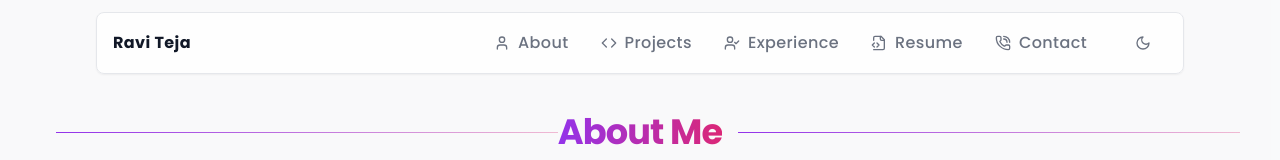
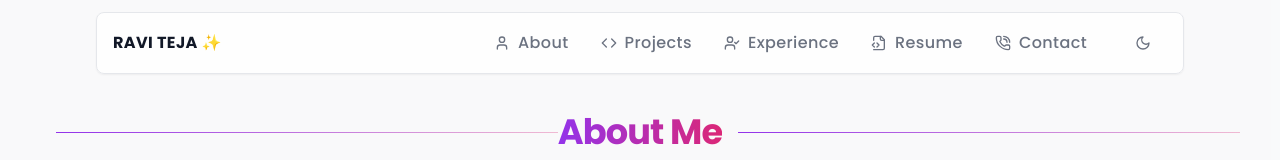
Before and after one commit to RaviTejaLadi/ravitejal, a React (Vite) app: page / in a window 1280 px wide. Shown: the top 160 px of the page. Built offline with nearby package versions, Linux system fonts and the light colour scheme.

Commit message:
feat: update user display in NavBar with LinkedIn link and enhance user name styling

```diff
--- a/src/config/nav-config.ts
+++ b/src/config/nav-config.ts
@@ -13,7 +13,7 @@ interface UserLinks {
 }
 
 export const navConfig: UserLinks = {
-  user: 'Ravi Teja',
+  user: 'RAVI TEJA ✨',
   links: [
     { name: 'About', href: '#about', icon: User },
     { name: 'Projects', href: '#projects', icon: Code },
--- a/src/layout/NavBar.tsx
+++ b/src/layout/NavBar.tsx
@@ -11,7 +11,14 @@ const NavBar = () => {
     <nav className="mx-auto fixed w-[85%] left-[7.5%] my-3 bg-background/80 border backdrop-blur-sm z-50 border-b shadow-sm rounded-lg transition-all">
       <div className="container mx-auto px-4 py-3">
         <div className="flex items-center justify-between">
-          <span className="text-2xl font-bold text-primary tracking-wide">{navConfig.user}</span>
+          <span className="text-2xl font-bold text-primary tracking-wide">
+            <a
+              className="badge-base__link LI-simple-link"
+              href="https://in.linkedin.com/in/ravi-teja-%E2%9C%A8-2a2989145?trk=profile-badge"
+            >
+              {navConfig.user}
+            </a>
+          </span>
 
           {/* Desktop Navigation */}
           <div className="hidden md:flex items-center gap-8">
```
